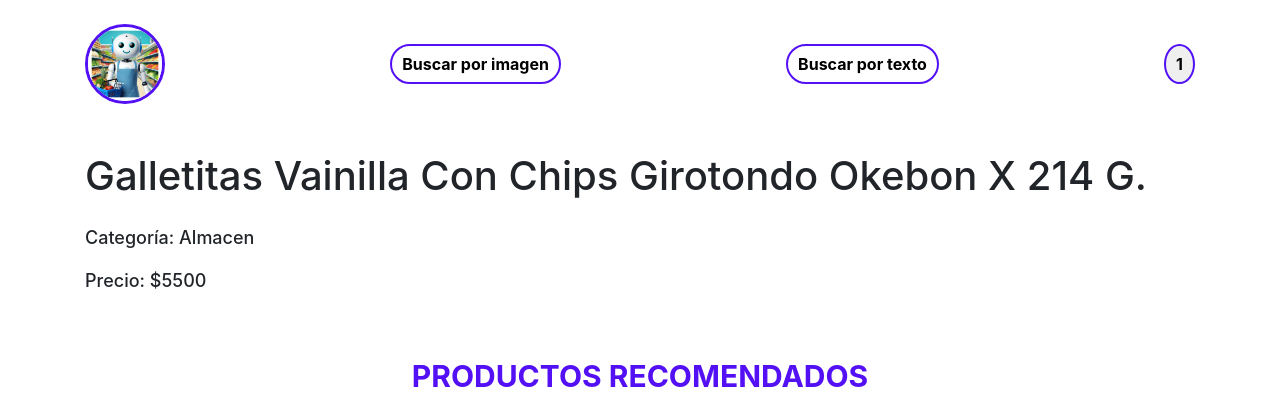
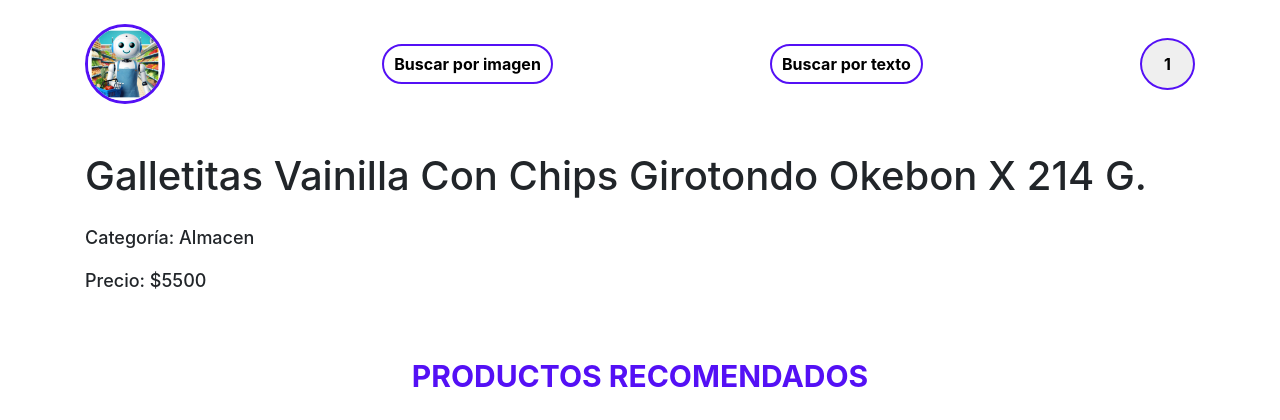
Before and after one commit to Francisco-B07/sistema_de_recomendacion, a FastAPI app: page /product/1/1 in a window 1280 px wide. Shown: the top 420 px of the page. Run offline with FastAPI, Linux system fonts and the light colour scheme; parts of the project's set-up code (start-up, migrations or seed data) failed here and were passed over; some libraries are stand-ins or nearby versions.

Commit message:
modifique borde en el usuario mostrado en la pantalla del producto

```diff
--- a/public/templates/product.html
+++ b/public/templates/product.html
@@ -25,7 +25,12 @@
         </a>
         <a href="/search-by-image" class="boton">Buscar por imagen</a>
         <a href="/search-by-text" class="boton">Buscar por texto</a>
-        <button class="boton" style="border-radius: 100%">{{ userId }}</button>
+        <button
+          class="boton"
+          style="border-radius: 100%; width: 55px; height: 52px"
+        >
+          {{ userId }}
+        </button>
       </div>
 
       <h1 class="my-4 product-name mt-5">{{ producto.Product }}</h1>
```
